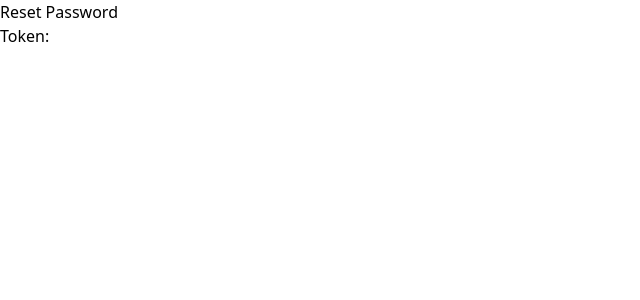
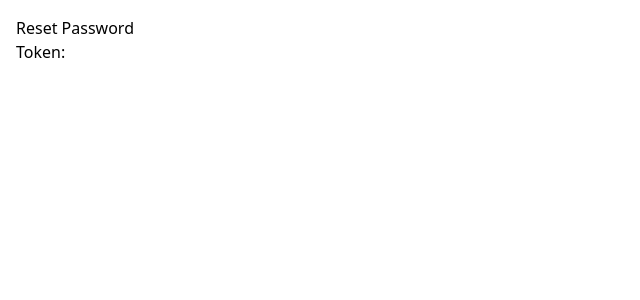
Before and after one commit to Elangovan1350/frontend-ecommerce-project, a Next.js app: page /user/resetPassword in a window 1280 px wide. Shown: the top 300 px of the page, without its empty margins (0-640 px from the left). Built offline with nearby package versions, Linux system fonts and the light colour scheme.

Commit message:
change10

```diff
--- a/app/user/resetPassword/page.tsx
+++ b/app/user/resetPassword/page.tsx
@@ -1,16 +1,24 @@
 "use client";
+
+import { Suspense } from "react";
 import { useSearchParams } from "next/navigation";
-import React from "react";
 
-const Page = () => {
-  const params = useSearchParams();
-  const token = params.get("token");
+function ResetPasswordContent() {
+  const searchParams = useSearchParams();
+  const token = searchParams.get("token");
+
   return (
-    <div>
+    <div className="p-4">
       <h1>Reset Password</h1>
       <p>Token: {token}</p>
     </div>
   );
-};
+}
 
-export default Page;
+export default function ResetPasswordPage() {
+  return (
+    <Suspense fallback={<p>Loading...</p>}>
+      <ResetPasswordContent />
+    </Suspense>
+  );
+}
```
